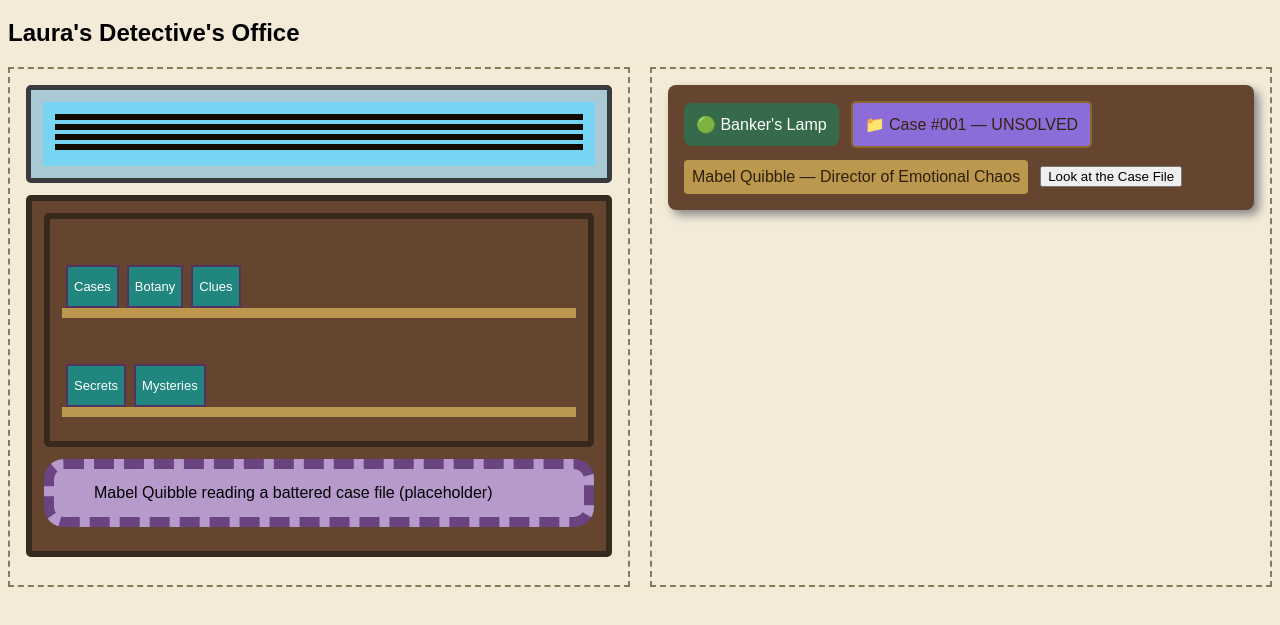
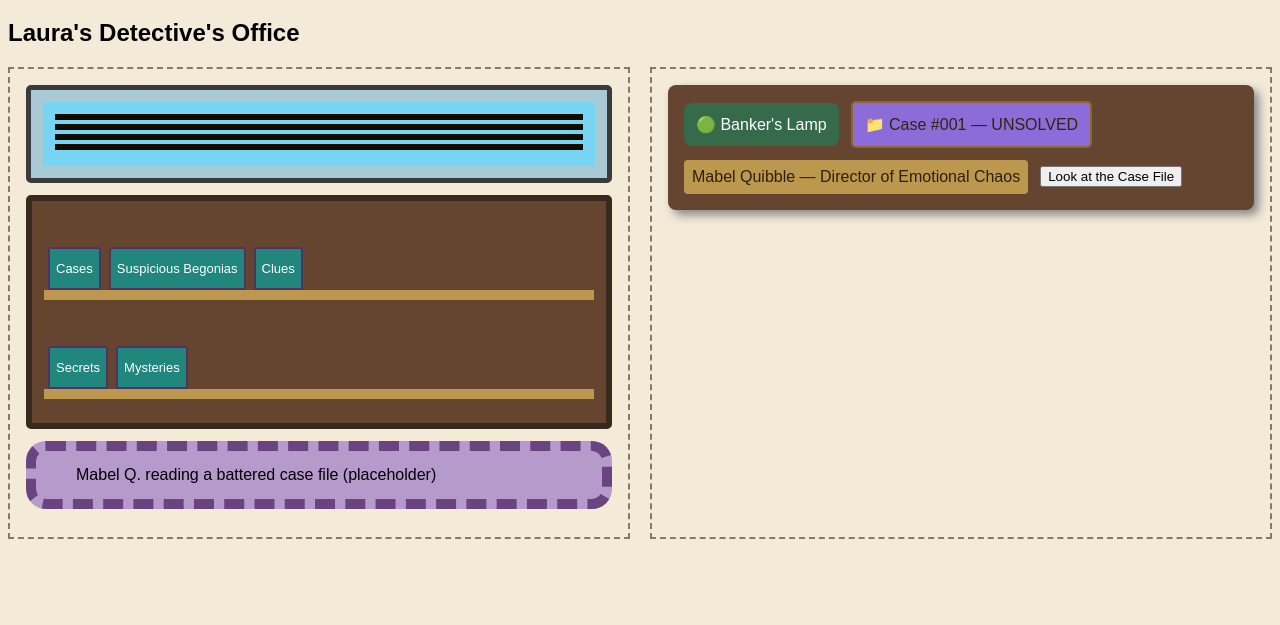
Before and after one commit to llappwork-ctrl/bug-detective-agency, a plain HTML site: page index.html in a window 1280 px wide. Shown: the part 61-686 px from the top of the page. Drawn offline with Linux system fonts and the light colour scheme.

Commit message:
The Suspicious Begonias have come into play.

```diff
--- a/index.html
+++ b/index.html
@@ -21,20 +21,22 @@
         <div class="window-blind"></div>
     </div>
 </div>
-      <div id="bookcase"><div id="bookcase">
+      <div id="bookcase">
     <div class="bookshelf">
         <div class="book">Cases</div>
-        <div class="book">Botany</div>
+        <button type="button" class="book special-book" id="begonia-book">
+    Suspicious Begonias
+</button>
         <div class="book">Clues</div>
     </div>
-
     <div class="bookshelf">
         <div class="book">Secrets</div>
         <div class="book">Mysteries</div>
     </div>
-</div>
+      </div>
+<p id="mabel-dialogue" aria-live="polite" hidden="false"></p>
       <div id="chaise">
-        <div id="mabel">Mabel Quibble reading a battered case file (placeholder)</div>
+        <div id="mabel">Mabel Q. reading a battered case file (placeholder)</div>
       </div>
     </section>
 
--- a/script.js
+++ b/script.js
@@ -19,3 +19,23 @@
     caseButton.textContent = isOpen ? "Close Case File" : "Look at the Case File";
   });
 }
+const begoniaBook = document.getElementById("begonia-book");
+const mabelDialogue = document.getElementById("mabel-dialogue");
+
+if (begoniaBook && mabelDialogue) {
+    begoniaBook.setAttribute("aria-controls", "mabel-dialogue");
+    begoniaBook.setAttribute("aria-expanded", "false");
+
+    begoniaBook.addEventListener("click", function () {
+        mabelDialogue.hidden = !mabelDialogue.hidden;
+
+        const isOpen = !mabelDialogue.hidden;
+
+        begoniaBook.setAttribute("aria-expanded", String(isOpen));
+
+        if (isOpen) {
+            mabelDialogue.textContent =
+                "The flowers are innocent, Detective. It's what's hiding inside them that confounds me.";
+        }
+    });
+}
```
